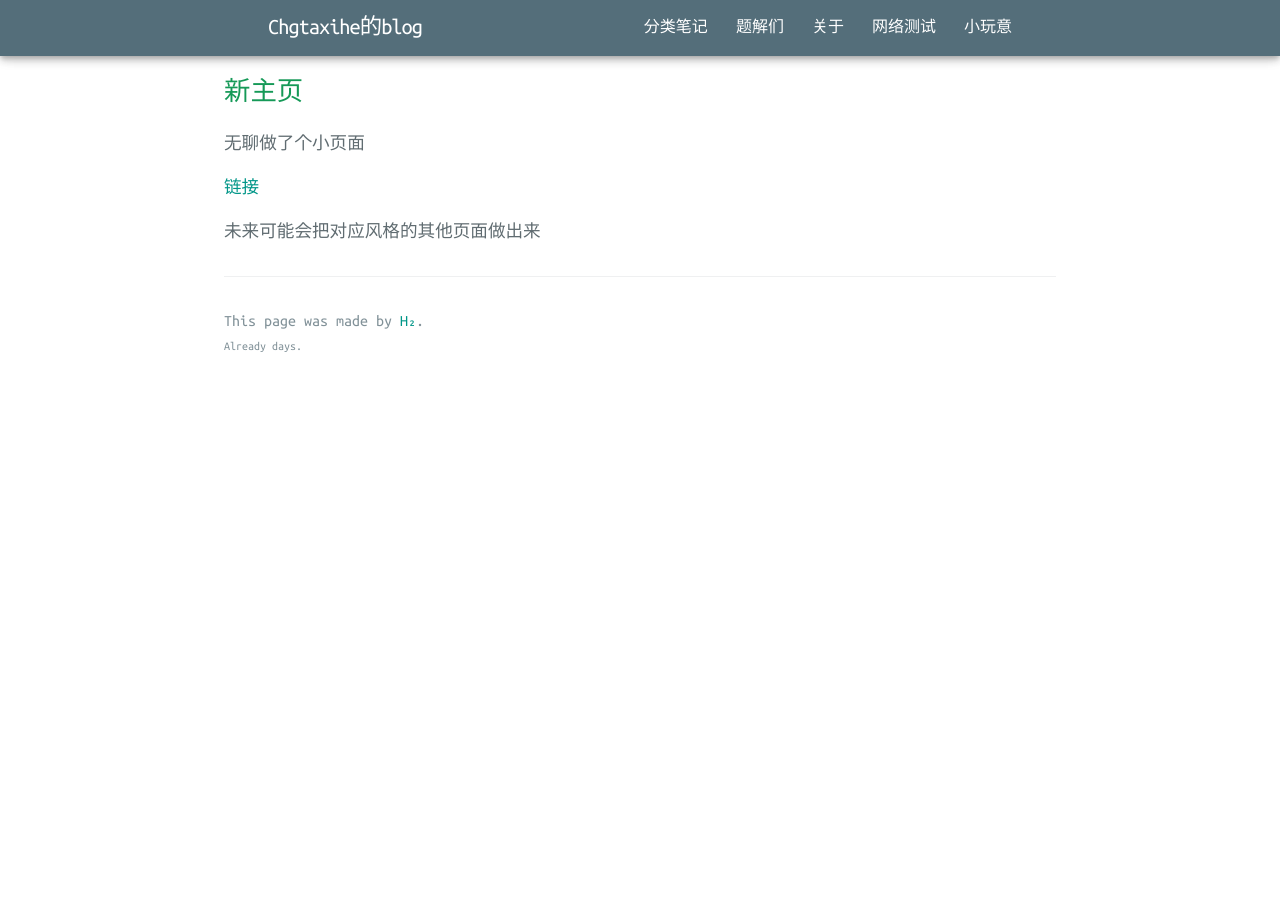
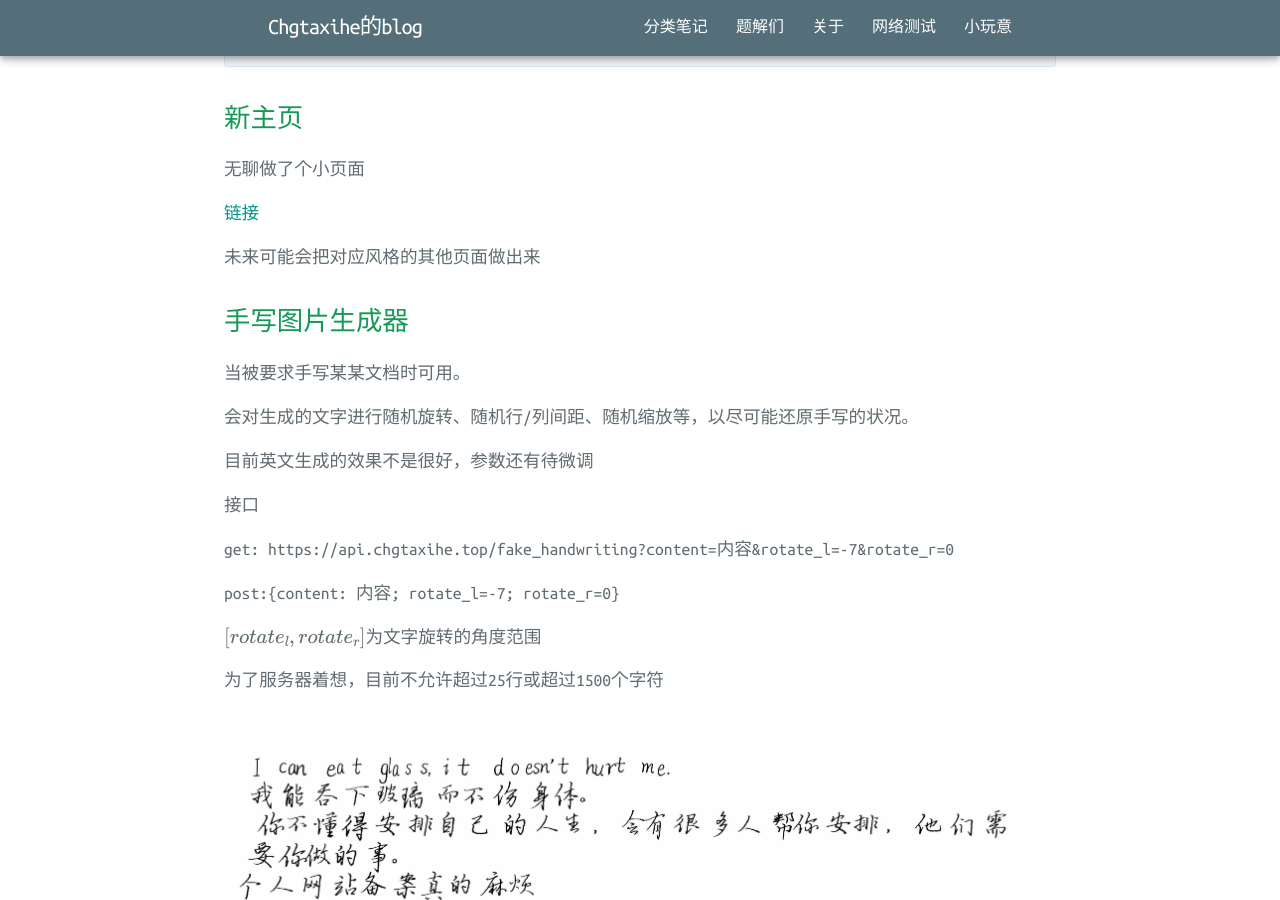
Before and after one commit to Chgtaxihe/Chgtaxihe.github.io_Archive, a Jekyll site: the page built from pages/小玩意.md, in a window 1280 px wide and 900 px high, scrolled down 1659 px. Built offline with Jekyll 4.4.1, drawn with Linux system fonts in a browser that asks for light colours; nearby versions of some CDN libraries; some web fonts are replaced; formulas are drawn with MathJax 3; comment, search, counter and statistics services are not loaded; before the commit the page ends 2064 px from its top, so only the background shows below that.

Commit message:
日常更新

```diff
--- a/pages/小玩意.md
+++ b/pages/小玩意.md
@@ -52,3 +52,25 @@ https://blog.chgtaxihe.top/post/tools/codeforces_statistic.html?handle=你的用
 [链接](./new_index.html)
 
 未来可能会把对应风格的其他页面做出来
+
+
+
+## 手写图片生成器
+
+当被要求手写某某文档时可用。
+
+会对生成的文字进行随机旋转、随机行/列间距、随机缩放等，以尽可能还原手写的状况。
+
+目前英文生成的效果不是很好，参数还有待微调
+
+接口
+
+get: https://api.chgtaxihe.top/fake_handwriting?content=内容&rotate_l=-7&rotate_r=0
+
+post:{content: 内容; rotate_l=-7; rotate_r=0}
+
+$[rotate\_l,rotate\_r]$为文字旋转的角度范围
+
+为了服务器着想，目前不允许超过25行或超过1500个字符
+
+![](https://blog.chgtaxihe.top/resource/img/post/小玩意_1.jpg)
```
Also changed, not shown: _posts/2019-09-21-Codeforces刷题计划.md (+20 -0 lines), resource/img/post/小玩意_1.jpg (added).
